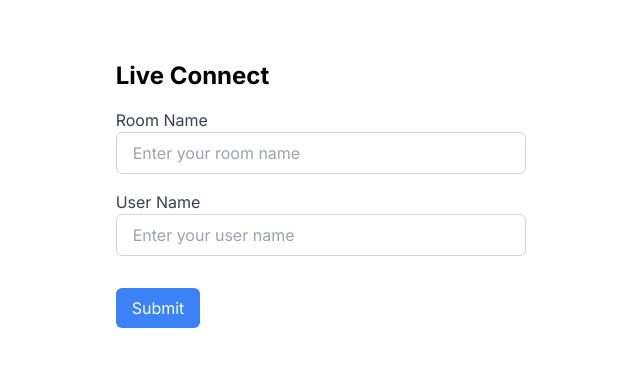
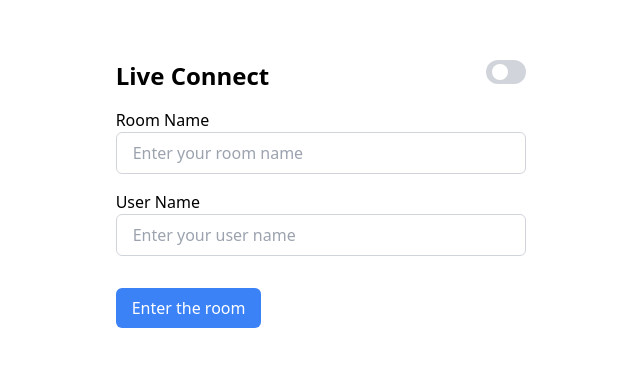
Before and after one commit to shjeon97/live-connect, a Next.js app in the folder frontend/: page / in a window 1280 px wide. Shown: the part 206-572 px from the top of the page, without its empty margins (319-959 px from the left). Built offline with nearby package versions, Linux system fonts and the light colour scheme.

Commit message:
2023-07-02v1

```diff
--- a/frontend/app/layout.tsx
+++ b/frontend/app/layout.tsx
@@ -1,5 +1,6 @@
 import "./globals.css";
 import { Inter } from "next/font/google";
+import Providers from "./providers";
 
 const inter = Inter({ subsets: ["latin"] });
 
@@ -15,7 +16,9 @@ export default function RootLayout({
 }) {
   return (
     <html lang="kr">
-      <body className={inter.className}>{children}</body>
+      <body>
+        <Providers>{children}</Providers>
+      </body>
     </html>
   );
 }
--- a/frontend/app/page.tsx
+++ b/frontend/app/page.tsx
@@ -3,6 +3,7 @@
 import { useForm } from "react-hook-form";
 import TextInput from "@/components/TextInput";
 import Alert from "@/components/Alert";
+import DarkModeToggle from "@/components/DarkModeToggle";
 
 interface FormData {
   roomName: string;
@@ -23,19 +24,31 @@ export default function Home() {
   return (
     <div className="flex flex-col items-center justify-center min-h-screen p-6">
       <div className="w-full sm:w-10/12 md:w-8/12 lg:w-6/12 xl:w-4/12 mx-auto">
+        <div className="flex justify-between">
+          <h1 className="text-2xl font-bold mb-4 ">Live Connect</h1>
+          <DarkModeToggle />
+        </div>
         <form onSubmit={handleSubmit(onSubmit)}>
           <div>
-            <h1 className="text-2xl font-bold mb-4">Live Connect</h1>
             <TextInput
               label="Room Name"
               type="text"
               placeholder="Enter your room name"
               {...register("roomName", {
                 required: "Room Name is required",
+                pattern: /^\S+$/,
               })}
             />
-            {errors.roomName && errors.roomName.message && (
-              <Alert type="error" message={errors.roomName.message} />
+            {errors.roomName &&
+              errors.roomName.message &&
+              errors.roomName.type === "required" && (
+                <Alert type="error" message={errors.roomName.message} />
+              )}
+            {errors.roomName && errors.roomName.type === "pattern" && (
+              <Alert
+                type="error"
+                message="Room Name should not contain spaces"
+              />
             )}
 
             <TextInput
@@ -44,17 +57,26 @@ export default function Home() {
               placeholder="Enter your user name"
               {...register("userName", {
                 required: "User Name is required",
+                pattern: /^\S+$/,
               })}
             />
-            {errors.userName && errors.userName.message && (
-              <Alert type="error" message={errors.userName.message} />
+            {errors.userName &&
+              errors.userName.message &&
+              errors.userName.type === "required" && (
+                <Alert type="error" message={errors.userName.message} />
+              )}
+            {errors.userName && errors.userName.type === "pattern" && (
+              <Alert
+                type="error"
+                message="User Name should not contain spaces"
+              />
             )}
           </div>
           <button
             type="submit"
             className="bg-blue-500 hover:bg-blue-600 text-white py-2 px-4 rounded-md mt-4"
           >
-            Submit
+            Enter the room
           </button>
         </form>
       </div>
--- /dev/null
+++ b/frontend/app/providers.tsx
@@ -0,0 +1,14 @@
+"use client";
+
+import { ReactNode } from "react";
+import { ThemeProvider } from "next-themes";
+
+interface ProvidersProps {
+  children: ReactNode;
+}
+
+const Providers: React.FC<ProvidersProps> = ({ children }) => {
+  return <ThemeProvider>{children}</ThemeProvider>;
+};
+
+export default Providers;
--- /dev/null
+++ b/frontend/components/DarkModeToggle.tsx
@@ -0,0 +1,24 @@
+import { useTheme } from "next-themes";
+
+const DarkModeToggle: React.FC = () => {
+  const { theme, setTheme } = useTheme();
+
+  const toggleTheme = () => {
+    setTheme(theme === "light" ? "dark" : "light");
+  };
+
+  return (
+    <button
+      className="bg-gray-300 dark:bg-gray-700 rounded-full w-10 h-6 flex items-center focus:outline-none"
+      onClick={toggleTheme}
+    >
+      <div
+        className={`bg-white dark:bg-gray-500 rounded-full ml-1.5 w-4 h-4 transition-transform ${
+          theme === "dark" ? "translate-x-3" : ""
+        }`}
+      ></div>
+    </button>
+  );
+};
+
+export default DarkModeToggle;
--- a/frontend/components/TextInput.tsx
+++ b/frontend/components/TextInput.tsx
@@ -10,10 +10,10 @@ const TextInput: React.FC<TextInputProps> = forwardRef(function TextInput(
 ) {
   return (
     <div className="mb-4">
-      <label className="block text-gray-700">{label}</label>
+      <label className="block">{label}</label>
       <input
         ref={ref}
-        className="border border-gray-300 px-4 py-2 rounded-md w-full focus:outline-none focus:ring focus:border-blue-500"
+        className="border border-gray-300 px-4 py-2 rounded-md w-full focus:outline-none focus:ring focus:border-blue-500 "
         {...rest}
       />
     </div>
--- a/frontend/package.json
+++ b/frontend/package.json
@@ -16,6 +16,7 @@
     "eslint": "8.43.0",
     "eslint-config-next": "13.4.7",
     "next": "13.4.7",
+    "next-themes": "^0.2.1",
     "postcss": "8.4.24",
     "react": "18.2.0",
     "react-dom": "18.2.0",
```
Also changed, not shown: 1 other file (tests, documents, lock files or other folders).
